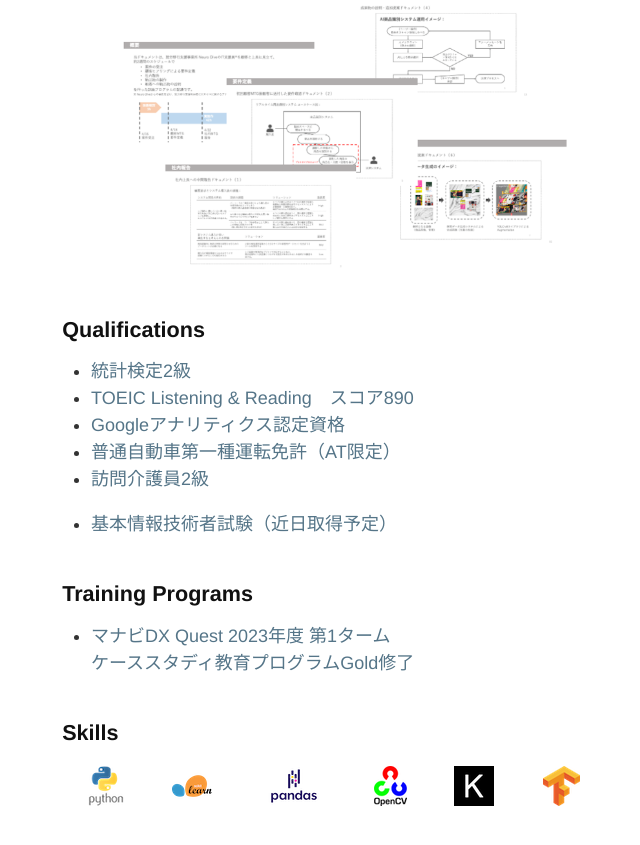
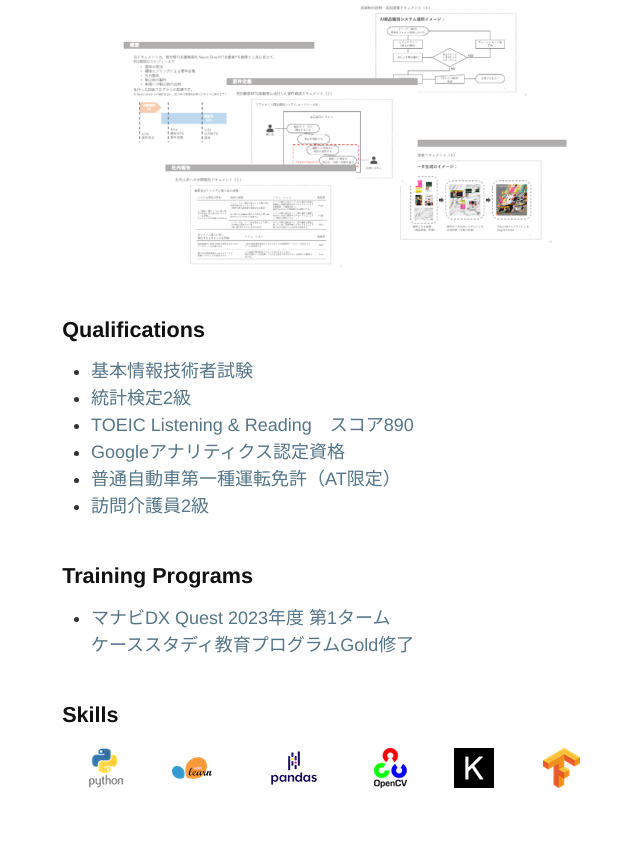
Before and after one commit to Makoto-Noda/Makoto-Noda.github.io, a Jekyll site: the page built from index.md, in a window 1280 px wide and 900 px high, scrolled down 1588 px. Shown: the top 845 px of the window, without its empty margins (306-946 px from the left). Built offline with Jekyll 4.4.1, drawn with Linux system fonts in a browser that asks for light colours.

Commit message:
20240702

```diff
--- a/index.md
+++ b/index.md
@@ -25,14 +25,12 @@ layout: default
 [![YOLO](assets/demointern.png)](https://github.com/Makoto-Noda/YOLO/blob/main/デモインターン.pdf)
 
 ## Qualifications
+- [基本情報技術者試験](https://www.ipa.go.jp/shiken/kubun/fe.html)
 - [統計検定2級](https://www.toukei-kentei.jp/exam/grade2/)
 - [TOEIC Listening & Reading　スコア890](https://www.iibc-global.org/toeic.html)
 - [Googleアナリティクス認定資格](https://developers.google.com/analytics/)
 - [普通自動車第一種運転免許（AT限定）](https://ja.wikipedia.org/wiki/オートマチック限定免許)
 - [訪問介護員2級](https://www.e-nichii.net/kaigo/kaigosyoninsya/column/07605.html)
-<br>
-
-- [基本情報技術者試験（近日取得予定）](https://www.ipa.go.jp/shiken/kubun/fe.html)
 
 ## Training Programs
 - [マナビDX Quest 2023年度 第1ターム<br>ケーススタディ教育プログラムGold修了](https://dxq.manabi-dx.ipa.go.jp/)
```
